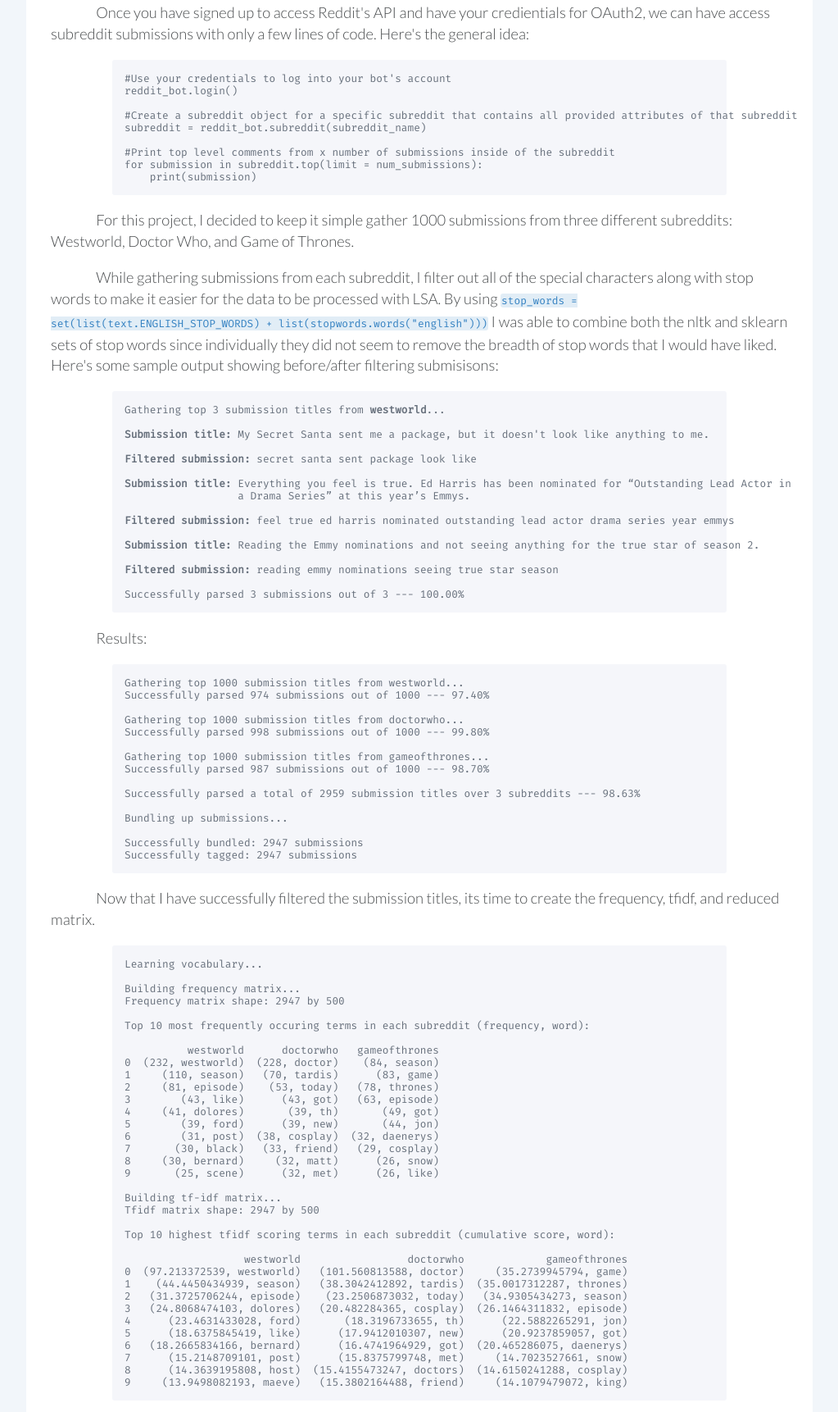
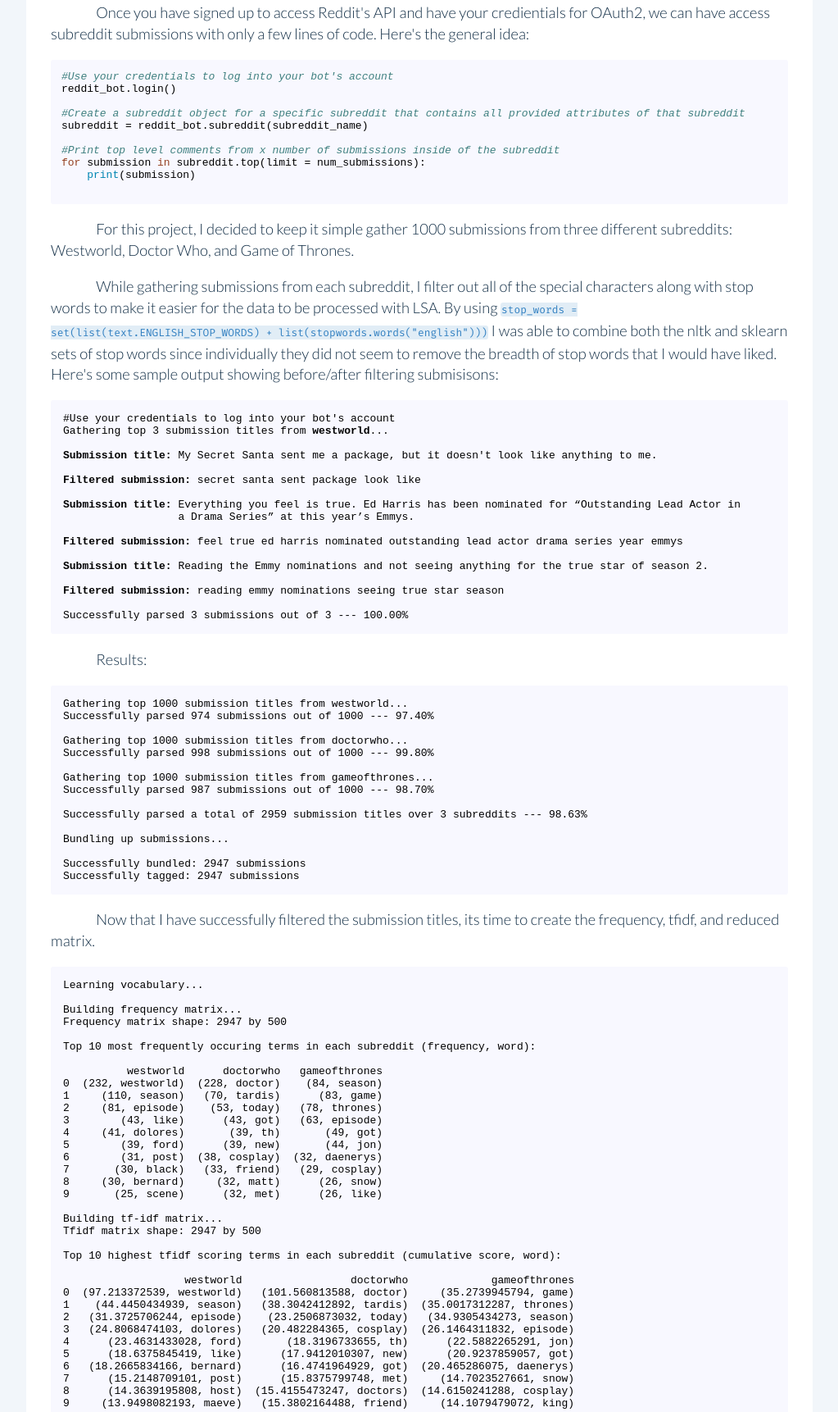
Before and after one commit to BrysonSeiler/BrysonSeiler.github.io, a plain HTML site: page _site/projects/Latent_Semantic_Analysis/index.html in a window 1280 px wide. Shown: the part 1078-2800 px from the top of the page at 82% size, without its empty margins (128-1151 px from the left). Drawn offline with nearby package versions, Linux system fonts and the light colour scheme; some packages are replaced by stand-ins of ours.

Commit message:
Added code syntax highlighting

```diff
--- a/_site/css/main.css
+++ b/_site/css/main.css
@@ -27,16 +27,16 @@
 h4 { font-size: 1.9em;}
 
 /*Font family pulled from Google Fonts: Muli*/
-a, p, blockquote, text {font-family: 'Lato', sans-serif; color: #494c4e;}
+a, p, blockquote, text {font-family: 'Lato', sans-serif; color: #132f47;}
 
 /*Link to Website*/
 a { text-decoration: none; color: #3582c2;}
 a.one { text-decoration: none; font-size: 1.1em; color: #3582c2;}
 
-.tagline {font-family: 'Lato', sans-serif; font-size: 0.45em; color: #494c4e;}
+.tagline {font-family: 'Lato', sans-serif; font-size: 0.45em; color: #0f2537;}
 
 .reference {
-    background: #3179b30a;
+    background: #F8F8FF;
     border-left: 2px solid #909aa5;
     border-bottom-right-radius: 5px;
     border-top-right-radius: 5px;
@@ -91,18 +91,19 @@
 
 /*Code*/
 .code_output {
-    /*Font family pulled from Google Fonts: Fira Mono*/
-    font-family: 'Fira Mono', monospace;
-    font-size: 0.8em;
-    color: #67707C;
     display: block;
     padding: 15px 15px 15px 15px;
     border-radius: 3px;
     margin-left: auto;
     margin-right: auto;
-    width: 80%;
     height: auto;
-    background-color: #F5F6FA;
+    background-color: #F8F8FF;
+    white-space: pre-wrap;
+}
+
+.code_highlight {
+    border-radius: 3px;
+    white-space: pre-wrap;
 }
 
 .code_inline {
--- a/_site/projects/Latent_Semantic_Analysis/index.html
+++ b/_site/projects/Latent_Semantic_Analysis/index.html
@@ -8,7 +8,13 @@
 
     <link href="https://fonts.googleapis.com/css?family=Fira+Mono|Lato:300|Roboto+Slab" rel="stylesheet">
 
+    <link rel="stylesheet" href="//cdnjs.cloudflare.com/ajax/libs/highlight.js/9.12.0/styles/docco.min.css">
+
     <script type="text/javascript" async src="https://cdnjs.cloudflare.com/ajax/libs/mathjax/2.7.4/MathJax.js?config=TeX-MML-AM_CHTML"></script>
+
+    <script src="//cdnjs.cloudflare.com/ajax/libs/highlight.js/9.12.0/highlight.min.js"></script>
+
+    <script>hljs.initHighlightingOnLoad();</script>
 
 </head>
 
@@ -95,8 +101,7 @@
         general idea:
     </p>
 
-<pre class="code_output">
-#Use your credentials to log into your bot's account
+<pre><code class="Python code_highlight">#Use your credentials to log into your bot's account
 reddit_bot.login()
 
 #Create a subreddit object for a specific subreddit that contains all provided attributes of that subreddit
@@ -105,7 +110,8 @@
 #Print top level comments from x number of submissions inside of the subreddit
 for submission in subreddit.top(limit = num_submissions):
     print(submission)
-</pre>
+
+</code></pre>
 
     <p class="indent">
         For this project, I decided to keep it simple gather 1000 submissions from three different subreddits: Westworld, Doctor Who, and Game of Thrones.
@@ -118,7 +124,7 @@
         of stop words since individually they did not seem to remove the breadth of stop words that I would have liked. Here's some sample output showing before/after filtering submisisons:
     </p>
 
-<pre class="code_output">
+<pre><code class="nohighlight code_output">#Use your credentials to log into your bot's account
 Gathering top 3 submission titles from <b>westworld</b>...
 
 <b>Submission title:</b> My Secret Santa sent me a package, but it doesn't look like anything to me.
@@ -135,14 +141,14 @@
 <b>Filtered submission:</b> reading emmy nominations seeing true star season
 
 Successfully parsed 3 submissions out of 3 --- 100.00%
-</pre>
+</code></pre>
+
 
     <p class="indent">
         Results:
     </p>
 
-<pre class="code_output">
-Gathering top 1000 submission titles from westworld...
+<pre><code class="nohighlight code_output">Gathering top 1000 submission titles from westworld...
 Successfully parsed 974 submissions out of 1000 --- 97.40%
 
 Gathering top 1000 submission titles from doctorwho...
@@ -157,7 +163,7 @@
 
 Successfully bundled: 2947 submissions
 Successfully tagged: 2947 submissions
-</pre>
+</code></pre>
 
 
     <p class="indent">
@@ -165,8 +171,7 @@
     </p>
 
 
-<pre class="code_output">
-Learning vocabulary...
+<pre><code class="nohighlight code_output">Learning vocabulary...
 
 Building frequency matrix...
 Frequency matrix shape: 2947 by 500
@@ -201,7 +206,7 @@
 7      (15.2148709101, post)      (15.8375799748, met)     (14.7023527661, snow)
 8      (14.3639195808, host)  (15.4155473247, doctors)  (14.6150241288, cosplay)
 9     (13.9498082193, maeve)   (15.3802164488, friend)     (14.1079479072, king)
-</pre>
+</code></pre>
 
 
 
@@ -217,8 +222,7 @@
     <p class="indent">
         Now that I have successfully filtered the submission titles, its time to create the frequency, tfidf, and reduced matrix.
     </p>
-<pre class="code_output">
-Reducing dimension of data...
+<pre><code class="nohighlight code_output">Reducing dimension of data...
 Successfully reduced data to 2947 submissions explained by 300 features
 Reduced matrix shape: 2947 by 300
 
@@ -227,7 +231,7 @@
 Singular values:  8.0255198   7.77709256  6.80748527  5.99201428  5.40177308
 
 Percent variance explained by all 300 components: 0.848
-</pre>
+</code></pre>
 
     <p class="indent">
         Now that I have successfully filtered the submission titles, its time to create the frequency, tfidf, and reduced matrix.
@@ -235,8 +239,7 @@
 
     <iframe width="100%" height="800" margin-left: "auto" margin-right: "auto" frameborder="0" allowfullscreen src="//plot.ly/~BrysonSeiler/18.embed"></iframe>
 
-<pre class="code_output">
-Distance metric:
+<pre><code class="nohighlight code_output">Distance metric:
 
     1. Euclidean
     2. Cosine (Slow on large batches)
@@ -248,7 +251,7 @@
 Successfully found 3 clusters in 300 dimensions
 
 Successfully grouped 71.3% of submissions
-</pre>
+</code></pre>
 
 <p>
     Hm. Okay, well it did alright, but not perfect. It seems like a large ammount of the data clusters into that corner.
--- a/css/main.css
+++ b/css/main.css
@@ -27,16 +27,16 @@
 h4 { font-size: 1.9em;}
 
 /*Font family pulled from Google Fonts: Muli*/
-a, p, blockquote, text {font-family: 'Lato', sans-serif; color: #494c4e;}
+a, p, blockquote, text {font-family: 'Lato', sans-serif; color: #132f47;}
 
 /*Link to Website*/
 a { text-decoration: none; color: #3582c2;}
 a.one { text-decoration: none; font-size: 1.1em; color: #3582c2;}
 
-.tagline {font-family: 'Lato', sans-serif; font-size: 0.45em; color: #494c4e;}
+.tagline {font-family: 'Lato', sans-serif; font-size: 0.45em; color: #0f2537;}
 
 .reference {
-    background: #3179b30a;
+    background: #F8F8FF;
     border-left: 2px solid #909aa5;
     border-bottom-right-radius: 5px;
     border-top-right-radius: 5px;
@@ -91,18 +91,19 @@
 
 /*Code*/
 .code_output {
-    /*Font family pulled from Google Fonts: Fira Mono*/
-    font-family: 'Fira Mono', monospace;
-    font-size: 0.8em;
-    color: #67707C;
     display: block;
     padding: 15px 15px 15px 15px;
     border-radius: 3px;
     margin-left: auto;
     margin-right: auto;
-    width: 80%;
     height: auto;
-    background-color: #F5F6FA;
+    background-color: #F8F8FF;
+    white-space: pre-wrap;
+}
+
+.code_highlight {
+    border-radius: 3px;
+    white-space: pre-wrap;
 }
 
 .code_inline {
```
Also changed, not shown: _layouts/main_layout.html (+6 -0 lines), _site/CV/index.html (+6 -0 lines), _site/References/index.html (+6 -0 lines), _site/blog/LSA_Walkthrough/index.html (+14 -13 lines), _site/blog/Network_Analysis/index.html (+6 -0 lines), _site/blog/Recaman_Sequence/index.html (+6 -0 lines), _site/blog/index.html (+6 -0 lines), _site/index.html (+6 -0 lines), _site/projects/index.html (+6 -0 lines), blog/LSA_Walkthrough/index.html (+8 -13 lines), projects/Latent_Semantic_Analysis/index.html (+14 -17 lines).
